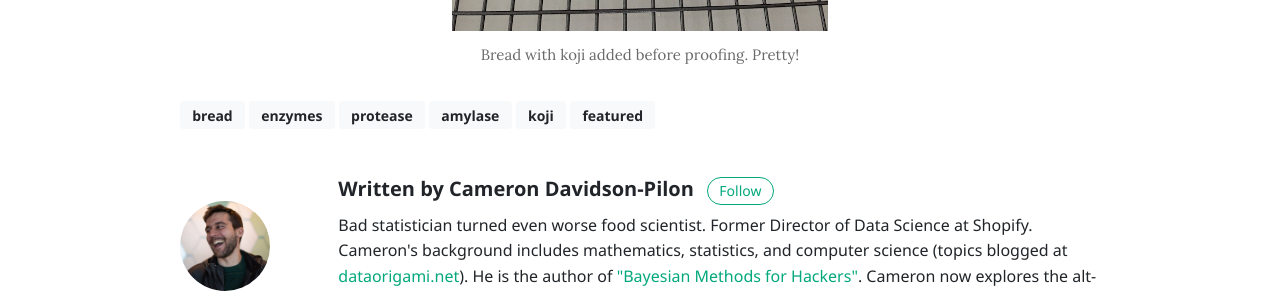
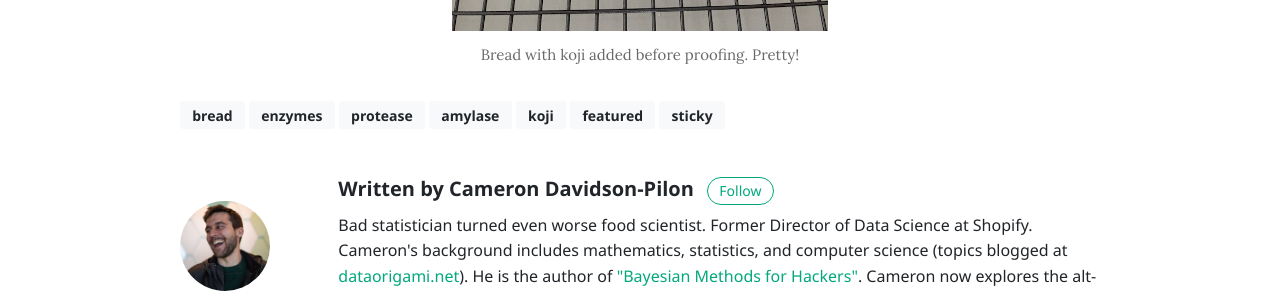
Before and after one commit to ControlledMold/ControlledMold.github.io, a Jekyll site: the page built from _posts/2020-03-14-adding-protease-to-bread-dough.md, in a window 1280 px wide and 900 px high, scrolled down 5501 px. Shown: the part 366-660 px from the top of the window. Built offline with Jekyll 4.4.1, drawn with Linux system fonts in a browser that asks for light colours; nearby versions of some CDN libraries; comment, search, counter and statistics services are not loaded.

Commit message:
change sticky

```diff
--- a/_posts/2020-03-14-adding-protease-to-bread-dough.md
+++ b/_posts/2020-03-14-adding-protease-to-bread-dough.md
@@ -8,6 +8,7 @@ tags:
 - amylase
 - koji
 - featured
+- sticky
 categories:
 - bread
 ---
```
